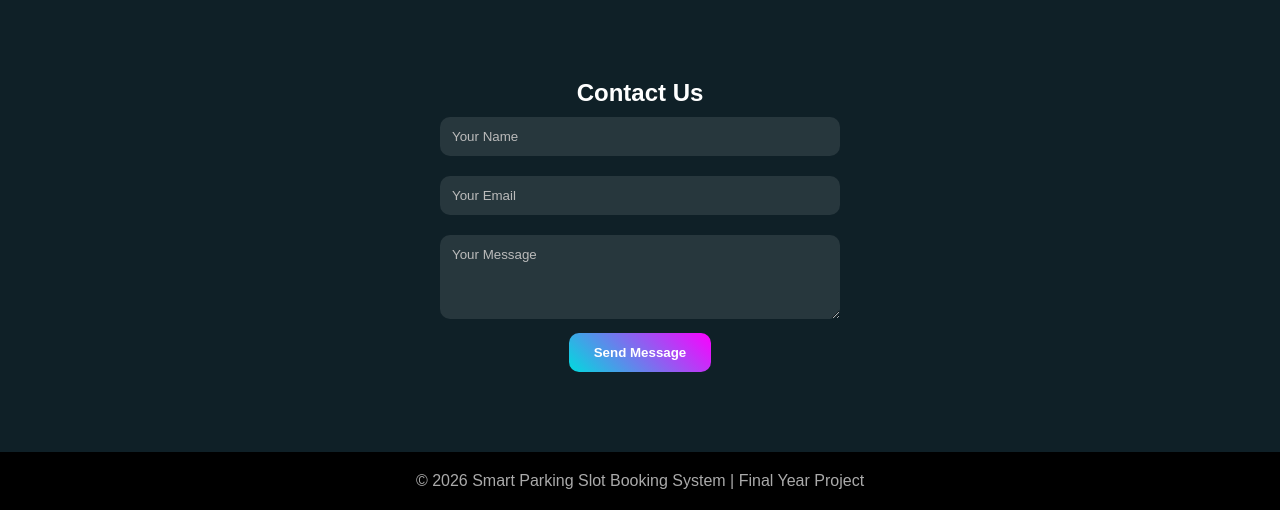
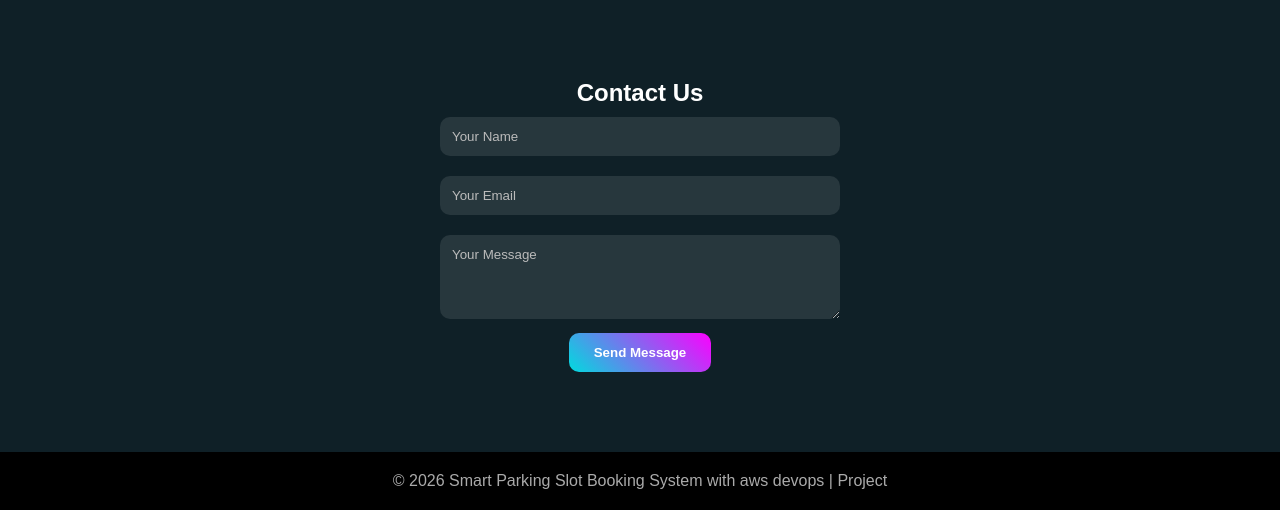
Before and after one commit to sanjay101103/smart-parking-devops, a PHP site: page / in a window 1280 px wide. Shown: the part 1175-1685 px from the top of the page. Run offline with PHP 8.4, Linux system fonts and the light colour scheme; data comes from the database, SQL or seed files in the repository.

Commit message:
Update footer text to include AWS DevOps

```diff
--- a/index.php
+++ b/index.php
@@ -565,7 +565,7 @@ Admins can manage users, slots, payments and bookings efficiently.
 
 <!-- FOOTER -->
 <div class="footer">
-© 2026 Smart Parking Slot Booking System | Final Year Project
+© 2026 Smart Parking Slot Booking System with aws devops |  Project
 </div>
 
 </body>
```
